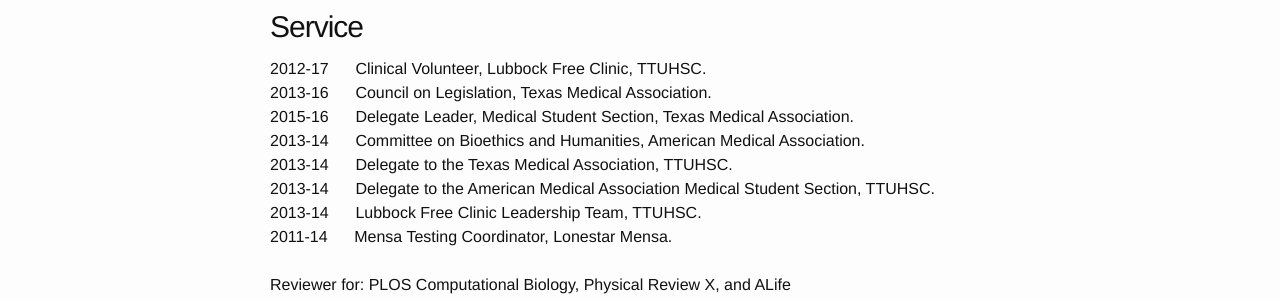
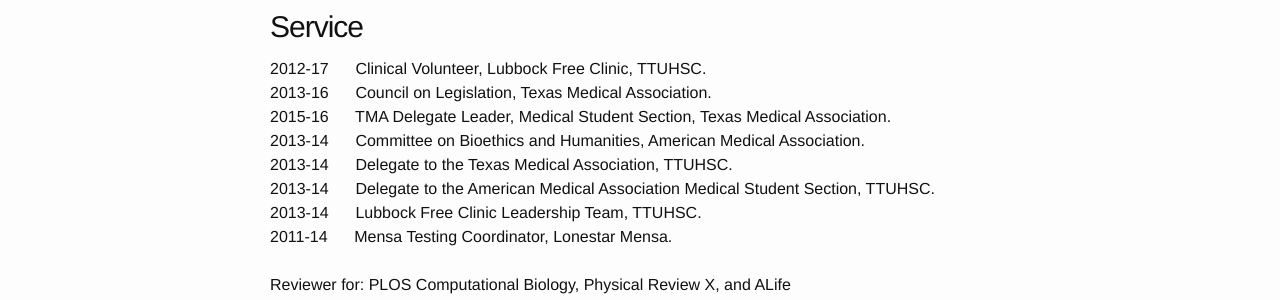
Before and after one commit to ausmeyer/ausmeyer.github.io, a Jekyll site: the page built from cv.html, in a window 1280 px wide and 900 px high, scrolled down 513 px. Shown: the part 152-452 px from the top of the window. Built offline with Jekyll 4.4.1, drawn with Linux system fonts in a browser that asks for light colours.

Commit message:
CV editing.

```diff
--- a/cv.html
+++ b/cv.html
@@ -38,7 +38,7 @@
   <h1 class="post-title">Service</h1>
   <h4 class="post-content">2012-17 &nbsp;&nbsp;&nbsp;&nbsp; Clinical Volunteer, Lubbock Free Clinic, TTUHSC.                               </h4>
   <h4 class="post-content">2013-16 &nbsp;&nbsp;&nbsp;&nbsp; Council on Legislation, Texas Medical Association.                             </h4>
-  <h4 class="post-content">2015-16 &nbsp;&nbsp;&nbsp;&nbsp; Delegate Leader, Medical Student Section, Texas Medical Association.           </h4>
+  <h4 class="post-content">2015-16 &nbsp;&nbsp;&nbsp;&nbsp; TMA Delegate Leader, Medical Student Section, Texas Medical Association.       </h4>
   <h4 class="post-content">2013-14 &nbsp;&nbsp;&nbsp;&nbsp; Committee on Bioethics and Humanities, American Medical Association.           </h4>
   <h4 class="post-content">2013-14 &nbsp;&nbsp;&nbsp;&nbsp; Delegate to the Texas Medical Association, TTUHSC.                             </h4>
   <h4 class="post-content">2013-14 &nbsp;&nbsp;&nbsp;&nbsp; Delegate to the American Medical Association Medical Student Section, TTUHSC.  </h4>
```
